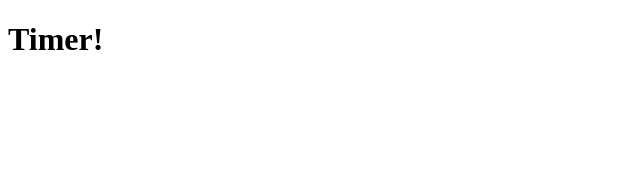
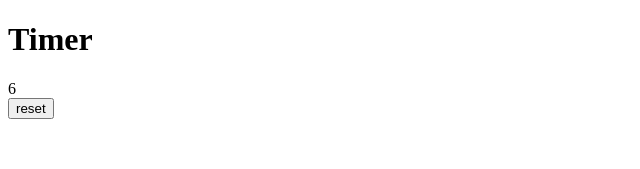
Before and after one commit to Lana-sloth/rxjs-study, an Angular app: page /timer in a window 1280 px wide. Shown: the top 169 px of the page, without its empty margins (0-640 px from the left). Built offline with nearby package versions, Linux system fonts and the light colour scheme.

Commit message:
added timer that starts to tick immediately, menu links are in list now

```diff
--- a/src/app/projects/timer/timer.component.ts
+++ b/src/app/projects/timer/timer.component.ts
@@ -1,17 +1,22 @@
 import { Component, OnInit } from '@angular/core';
+import { Observable, interval, timer, Subject, merge } from 'rxjs';
+import { map } from 'rxjs/operators';
 
 @Component({
   selector: 'app-timer',
   styleUrls: ['./timer.component.css'],
   template: `
-  <h1>Timer!</h1>
+  <h1>Timer</h1>
+  <div>{{ clock | async }}</div>
+  <button (click)="reset$.next()">reset</button>
   `
 })
 export class TimerComponent implements OnInit {
 
   constructor() { }
 
-  ngOnInit() {
-  }
+  ngOnInit() {}
 
+  reset$ = new Subject()
+  clock = interval(1000);
 }
```
